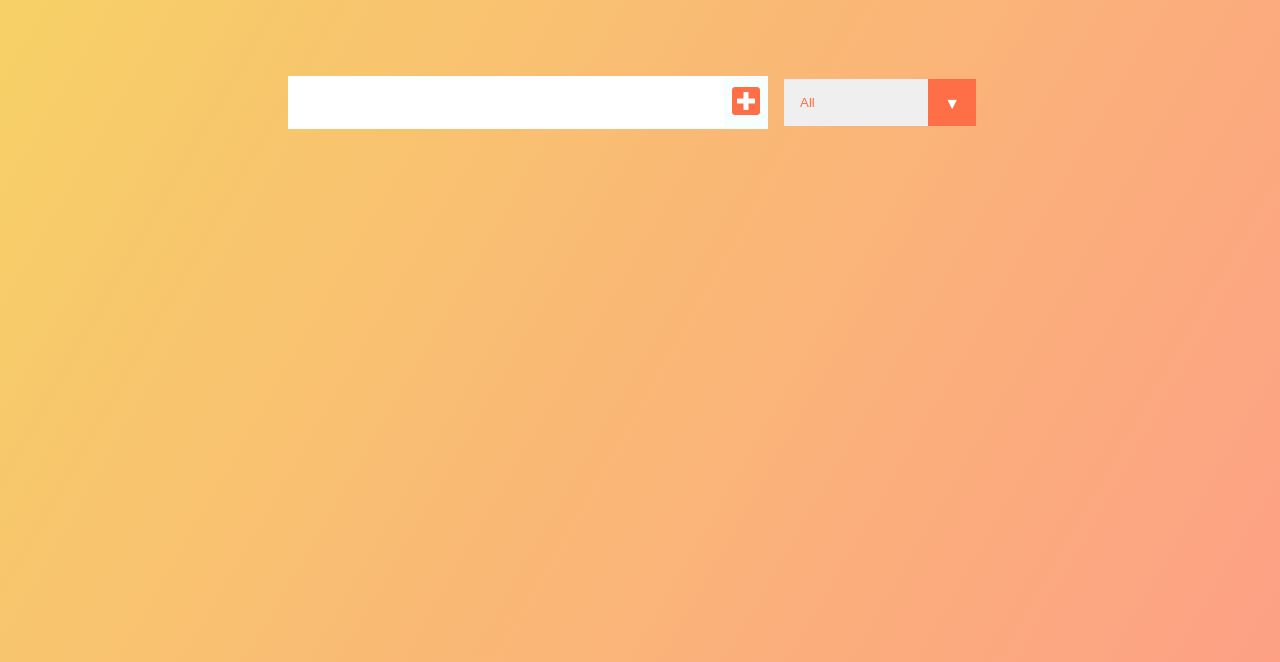
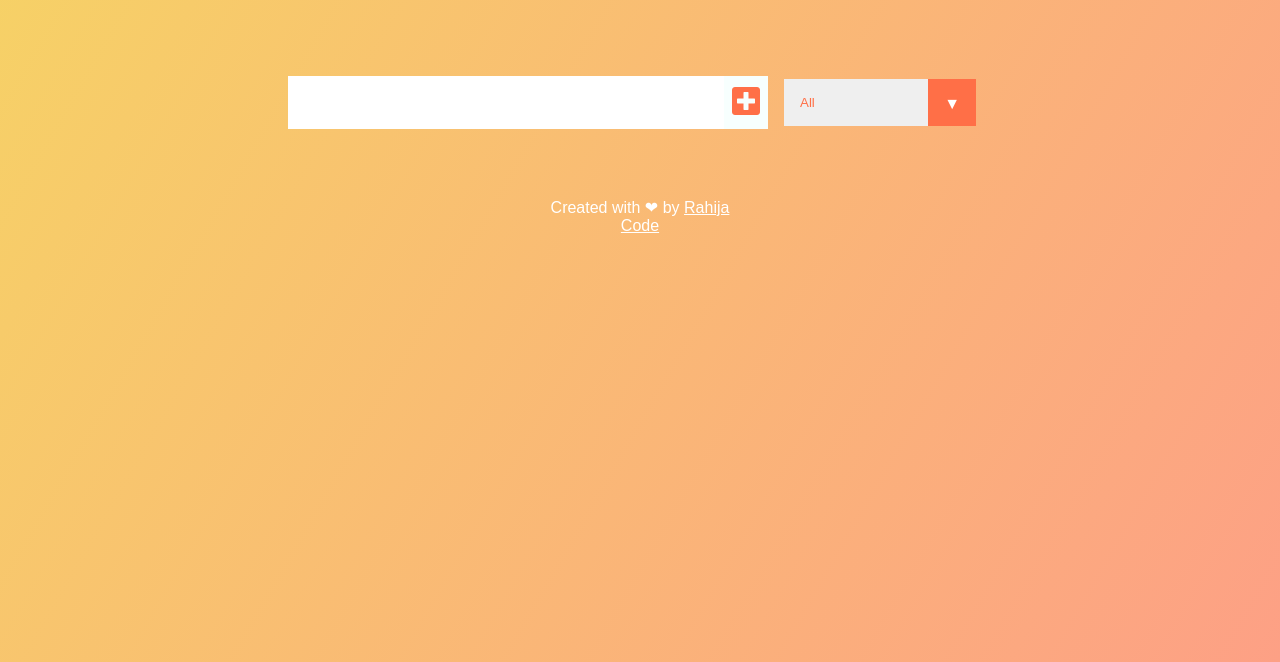
Before and after one commit to Raiza2633/Todo-list, a plain HTML site: page index.html in a window 1280 px wide. Shown: the part 138-800 px from the top of the page. Drawn offline with Linux system fonts and the light colour scheme.

Commit message:
Link added

```diff
--- a/index.html
+++ b/index.html
@@ -36,6 +36,14 @@
     <div class="todo-container">
       <ul class="todo-list"></ul>
     </div>
+    <footer>
+      <div id="footer">
+        <p>Created with ❤ by <a href="https://www.linkedin.com/in/rahija-mariam/" target="_blank">Rahija</a></p>
+        <div class="center">
+          <a href="https://github.com/Raiza2633/Todo-list" target="_blank">Code</a>
+        </div>
+      </div>
+    </footer>
 
     <script src="./app.js"></script>
   </body>
--- a/styles.css
+++ b/styles.css
@@ -137,3 +137,19 @@
     transform: scale(1.5);
   }
   */
+  footer{
+    display: flex;
+    justify-content: center;
+    margin: auto;
+    padding: 1rem 0;
+    color: white;
+}
+
+footer a{
+    color: white;
+}
+
+.center{
+    display: flex;
+    justify-content: center;
+}
```
